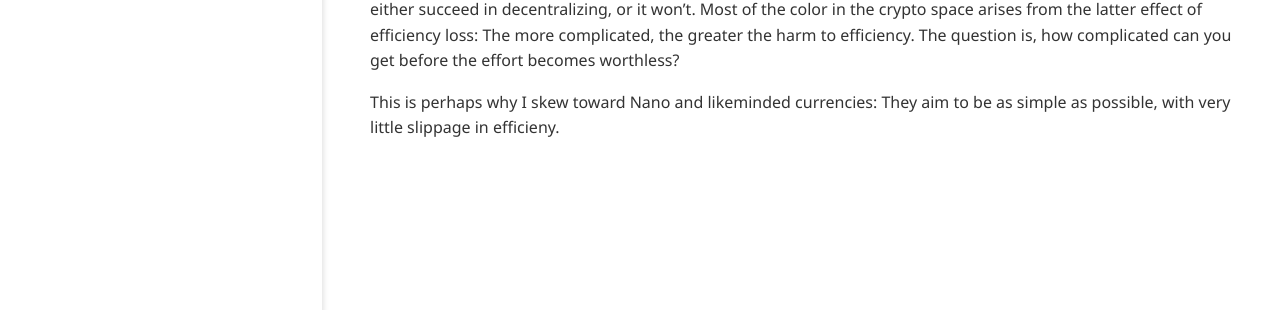
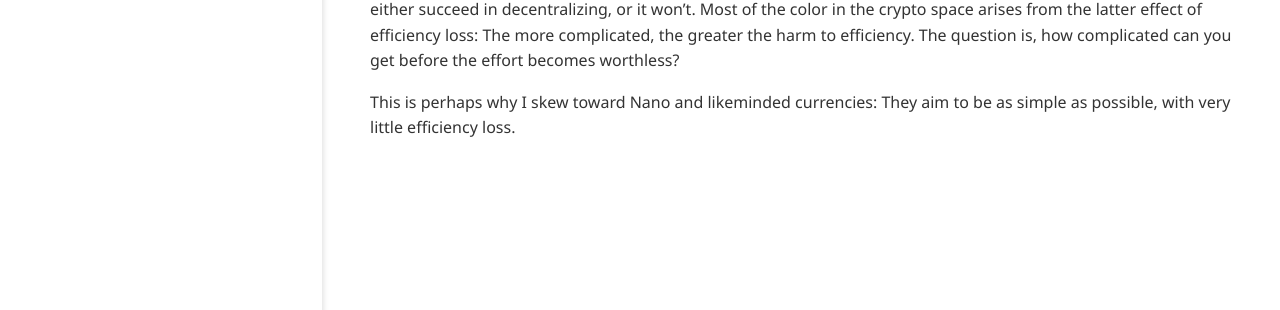
Before and after one commit to warashibetrader/warashibetrader.github.io, a Jekyll site: the page built from _posts/2022-02-01-crypto-space.md, in a window 1280 px wide and 900 px high, scrolled down 1084 px. Shown: the part 513-823 px from the top of the window. Built offline with Jekyll 4.4.1, drawn with Linux system fonts in a browser that asks for light colours.

Commit message:
Update 2022-02-01-crypto-space.md

```diff
--- a/_posts/2022-02-01-crypto-space.md
+++ b/_posts/2022-02-01-crypto-space.md
@@ -42,4 +42,4 @@
 
 I am not so sure that there is much of a spectrum with respect to the first of these effects: Each crypto project will either succeed in decentralizing, or it won't. Most of the color in the crypto space arises from the latter effect of efficiency loss: The more complicated, the greater the harm to efficiency. The question is, how complicated can you get before the effort becomes worthless?
 
-This is perhaps why I skew toward Nano and likeminded currencies: They aim to be as simple as possible, with very little slippage in efficieny.
+This is perhaps why I skew toward Nano and likeminded currencies: They aim to be as simple as possible, with very little efficiency loss.
```
